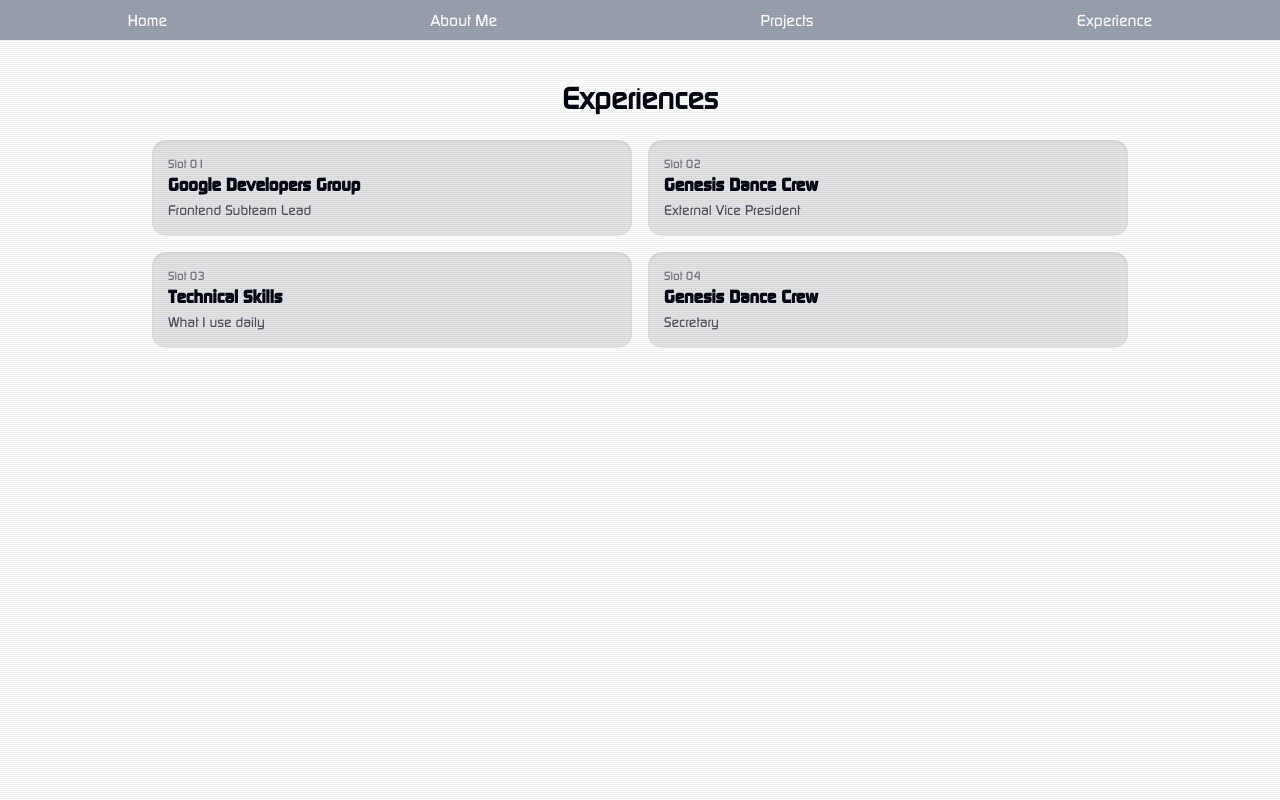
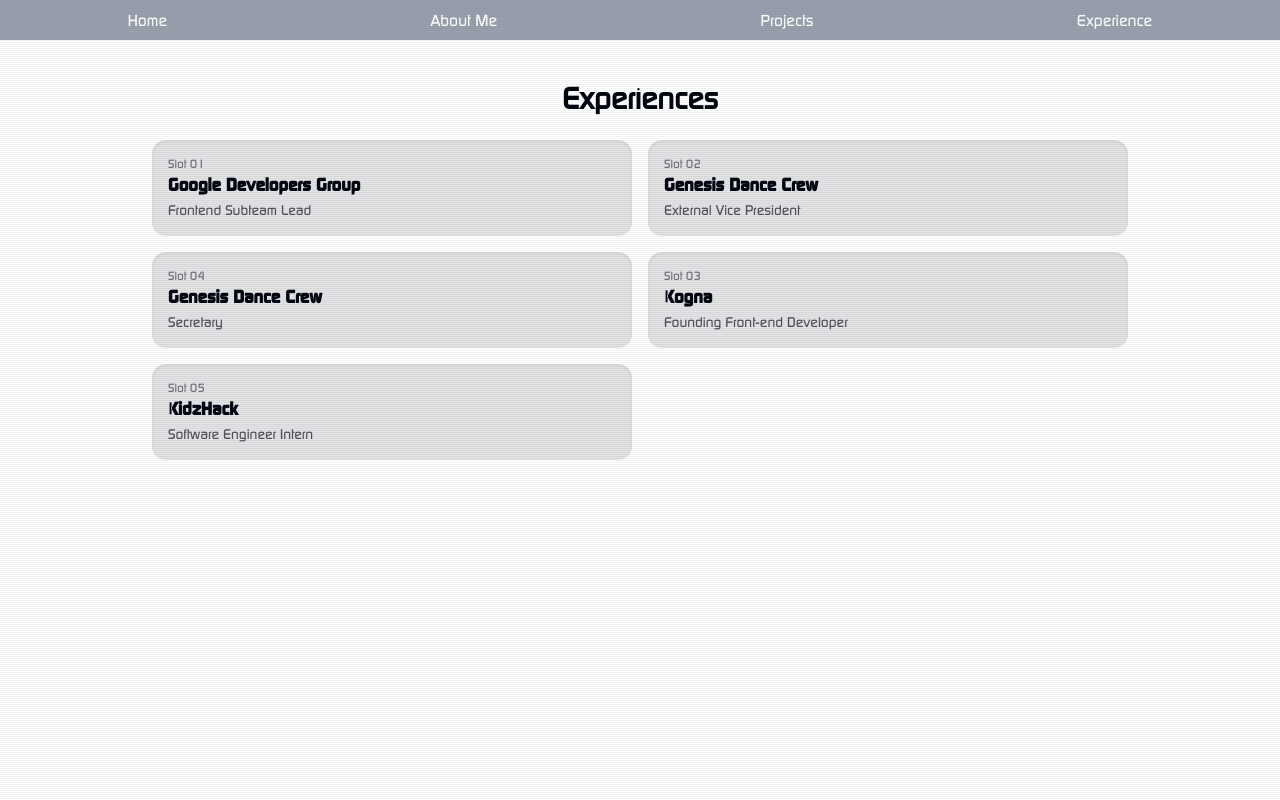
Before and after one commit to kalinatringas/portfolio, a Next.js app in the folder kalina-portfolio/: page /experience in a window 1280 px wide. Built offline with nearby package versions, Linux system fonts and the light colour scheme.

Commit message:
updated resume

```diff
--- a/kalina-portfolio/app/experience/experiences.ts
+++ b/kalina-portfolio/app/experience/experiences.ts
@@ -34,18 +34,6 @@
     ],
   },
   {
-    id: 3,
-    slot: "Slot 03",
-    title: "Technical Skills",
-    subtitle: "What I use daily",
-    dates: "",
-    details: [
-      "Languages: C++, Python, JavaScript, TypeScript",
-      "Frameworks: React, Next.js",
-      "Tools: Git, Tailwind, Figma",
-    ],
-  },
-  {
     id: 4,
     slot: "Slot 04",
     title: "Genesis Dance Crew",
@@ -57,4 +45,26 @@
         "Managed internal communications and documentation systems for 50+ members"
     ],
   },
+  {
+    id: 3,
+    slot: "Slot 03",
+    title: "Kogna",
+    subtitle: "Founding Front-end Developer",
+    dates: "Sep 2025 - Jan 2026",
+    details: [
+      "Develop production-ready UI components using React, TypeScript, and TailwindCSS",
+    "Build AI business intelligence dashboards, implementing full-stack features connecting UI to backend data systems",
+    "Collaborate with backend engineers to integrate RESTful APIs and develop AI-powered chatbot for natural language queries",
+    "Contribute to Agile development processes within a 6-person team, participating in code reviews, sprint planning, and following software engineering best practices"
+    ]
+  }, {
+    id: 5,
+    slot: "Slot 05",
+    title: "KidzHack",
+    subtitle: "Software Engineer Intern",
+    dates: "Jan 2026 - Now",
+    details: [
+      "Implement responsive, user-centered front-end features with Angular and CSS, supporting platform integration for youth-focused educational technologies"
+    ]
+  }
 ];
```
Also changed, not shown: 1 other file (tests, documents, lock files or other folders).
